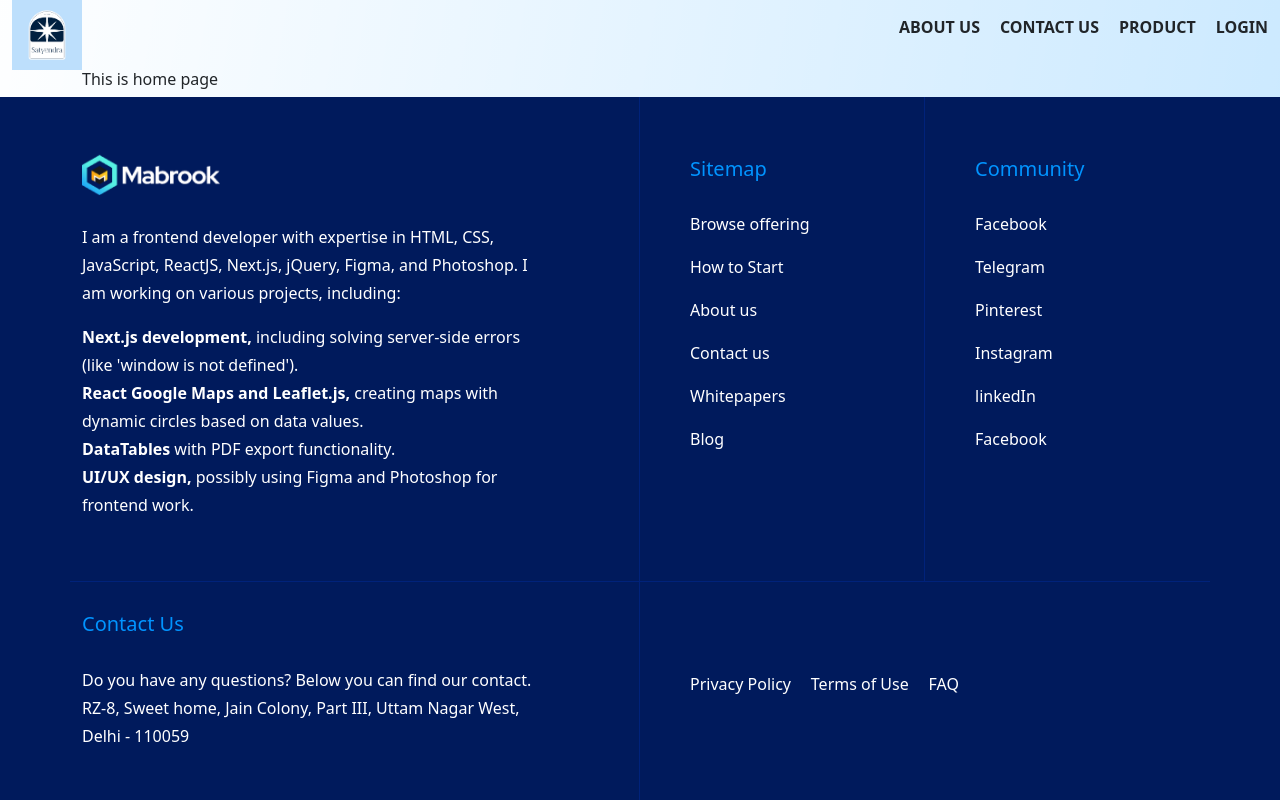
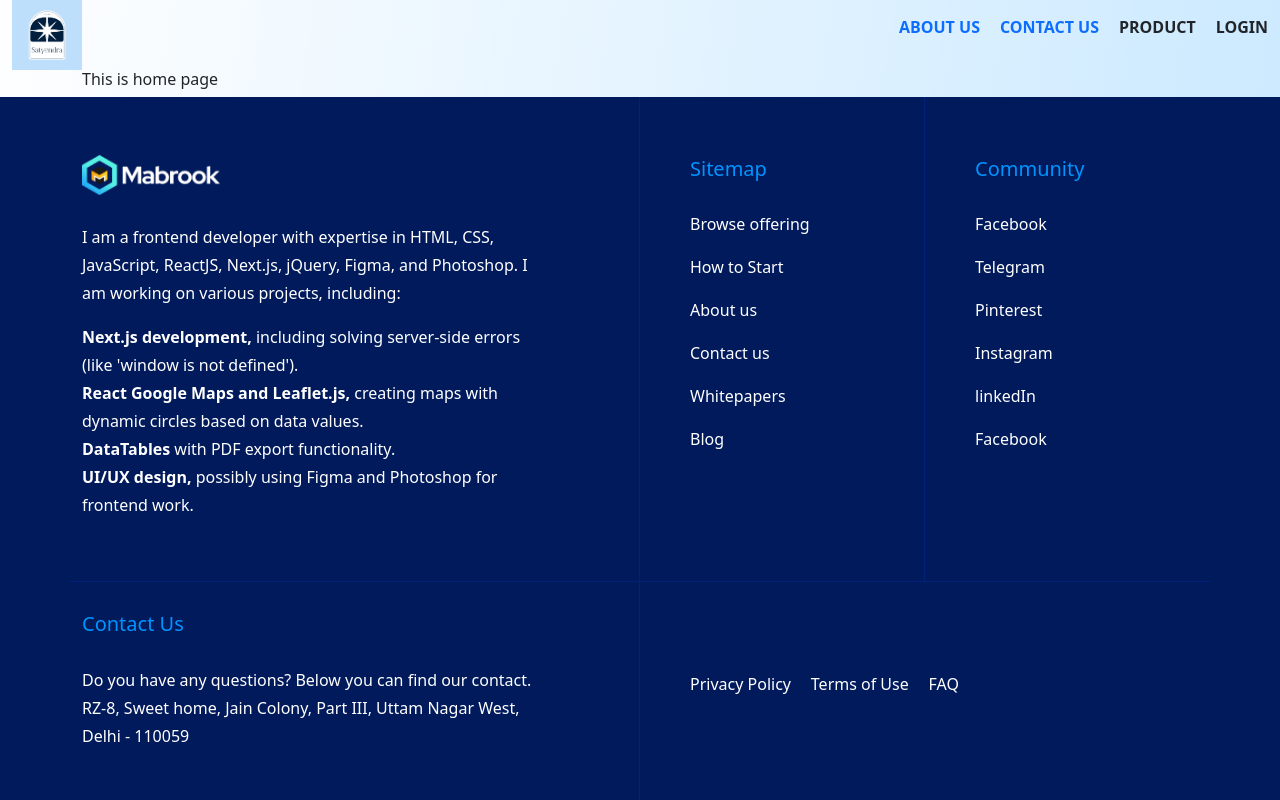
Before and after one commit to satyarihad/satyenderPortFolio, a React (Vite) app: page / in a window 1280 px wide. Shown: the top 800 px of the page. Built offline with nearby package versions, Linux system fonts and the light colour scheme; grey boxes are pictures that could not be loaded.

Commit message:
ui Link update

```diff
--- a/src/page/Navbar/index.jsx
+++ b/src/page/Navbar/index.jsx
@@ -1,5 +1,5 @@
 import React from "react";
-
+import { Link } from "react-router";
 const Navbar =()=>{
     return(
         <>
@@ -12,8 +12,8 @@ const Navbar =()=>{
                         </div>
                         <div className="d-flex">
                             <ul className="menu_bar">
-                                <li>About US</li>
-                                <li>Contact Us</li>
+                                <li><Link to="/about"> About US</Link></li>
+                                <li> <Link to="/contact" >Contact Us</Link></li>
                                 <li>Product</li>
                                 <li>Login</li>
                             </ul>
```
